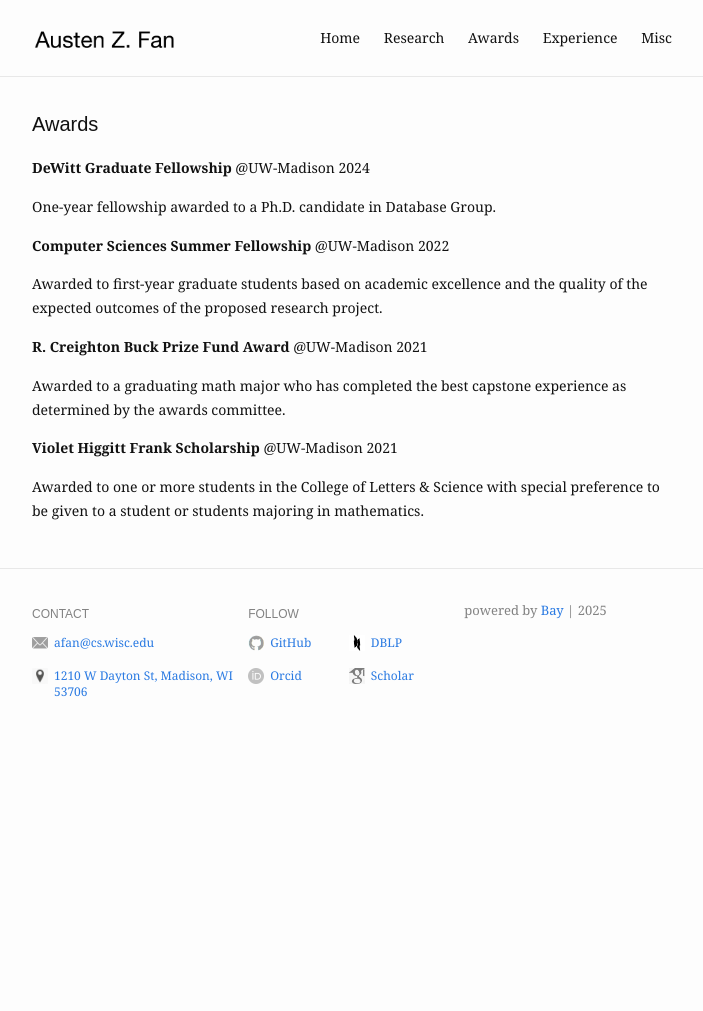
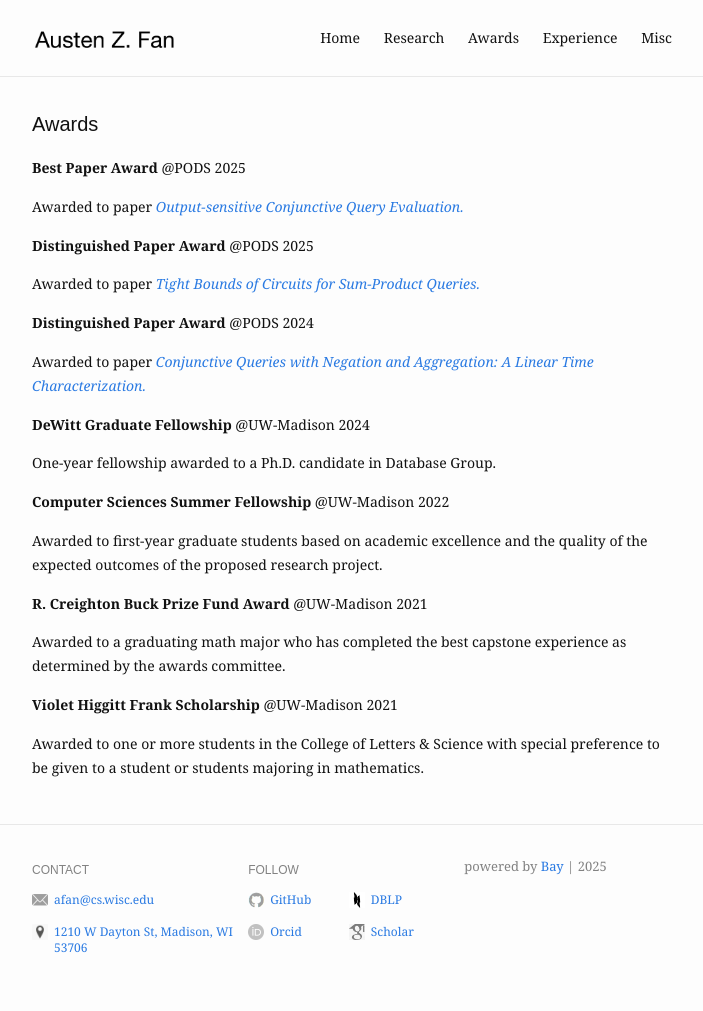
Before and after one commit to Austen-Z-Fan/Austen-Z-Fan.github.io, a Jekyll site: the page built from awards.md, in a window 1280 px wide. Shown: the whole page, without its empty margins (288-991 px from the left). Built offline with Jekyll 4.4.1, drawn with Linux system fonts in a browser that asks for light colours; before the commit the page ends 900 px from its top, so only the background shows below that.

Commit message:
Update awards.md

```diff
--- a/awards.md
+++ b/awards.md
@@ -3,6 +3,18 @@ layout: work
 title: Awards
 slug: /awards
 ---
+
+**Best Paper Award** @PODS 2025
+
+Awarded to paper *[Output-sensitive Conjunctive Query Evaluation.](https://dl.acm.org/doi/10.1145/3695838)*
+
+**Distinguished Paper Award** @PODS 2025
+
+Awarded to paper *[Tight Bounds of Circuits for Sum-Product Queries.](https://dl.acm.org/doi/10.1145/3651588)*
+
+**Distinguished Paper Award** @PODS 2024
+
+Awarded to paper *[Conjunctive Queries with Negation and Aggregation: A Linear Time Characterization.](https://dl.acm.org/doi/10.1145/3651138)*
 
 **DeWitt Graduate Fellowship** @UW-Madison 2024
 
```
